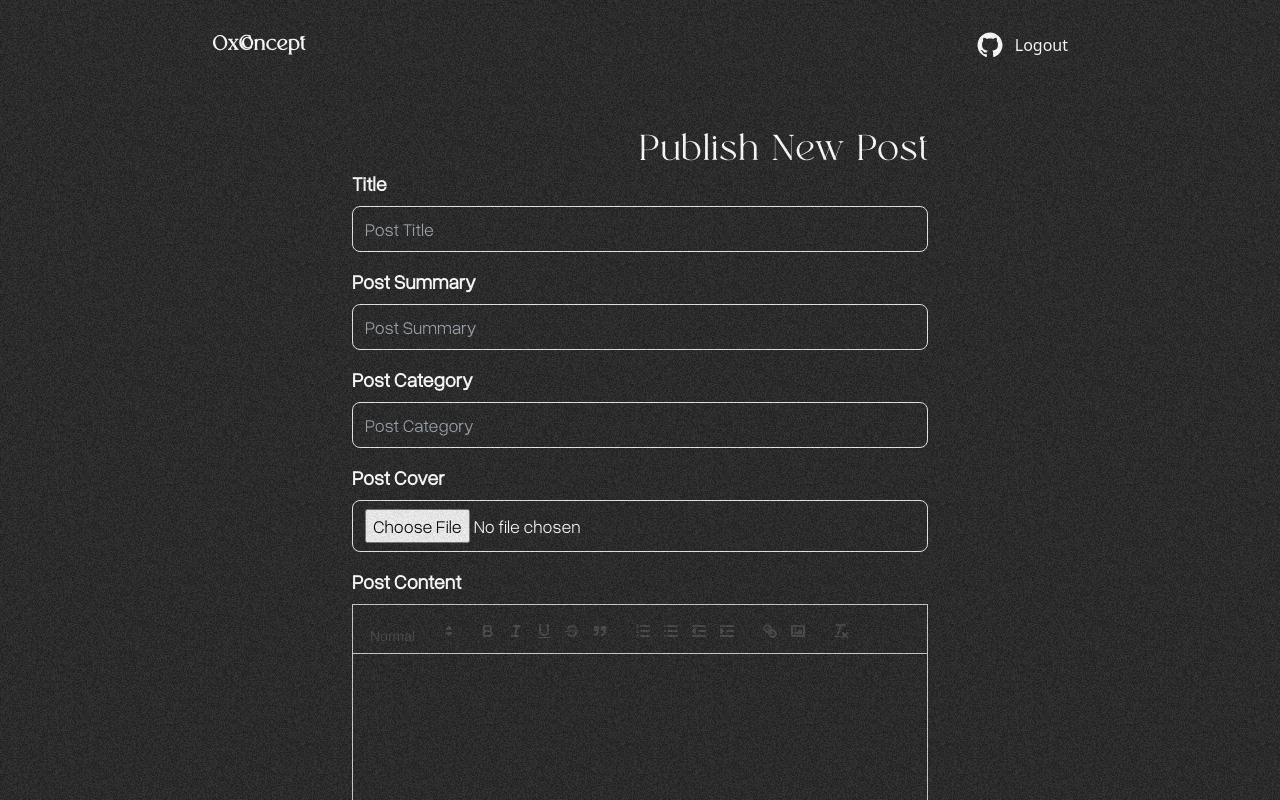
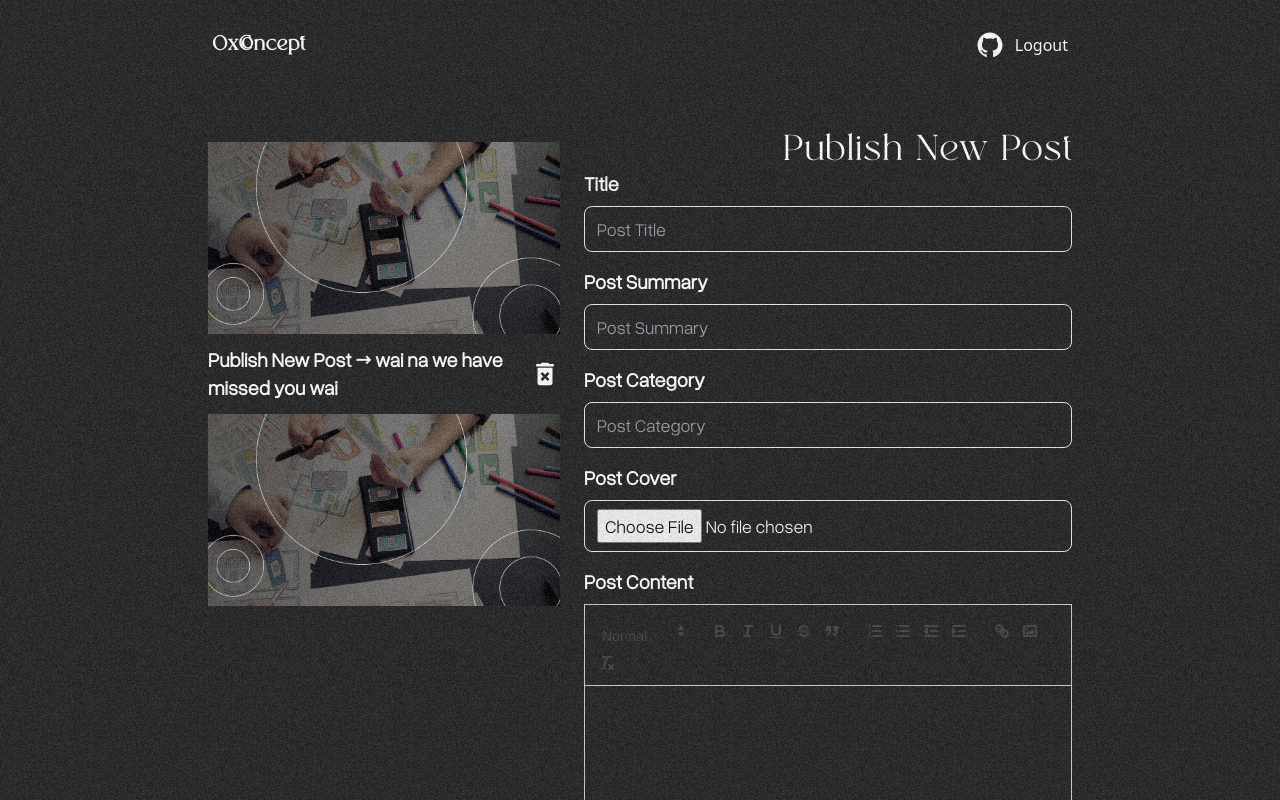
Before and after one commit to ellaboevans/0xconcept-blog, a Next.js app: page /dashboard in a window 1280 px wide. Shown: the top 800 px of the page. Built offline with nearby package versions, Linux system fonts and the light colour scheme; no server answers; sample sign-in values are in the browser's storage.

Commit message:
feat(app): Added Admin Post Lists

```diff
--- a/app/dashboard/page.tsx
+++ b/app/dashboard/page.tsx
@@ -1,9 +1,12 @@
 'use client'
 import React, { useEffect } from 'react'
-import { mochain } from '@/utils/Fonts'
+import { mochain, overusedGrotesk } from '@/utils/Fonts'
 import CreatePost from '@/components/CreatePost'
 import { useRouter } from 'next/navigation'
 import { useSession } from 'next-auth/react'
+import image from '@/images/blog_image.jpg'
+import Image from 'next/image'
+import { MdDeleteForever } from 'react-icons/md'
 
 type Props = {}
 
@@ -22,7 +25,35 @@ function Dashboard({}: Props) {
 
   if (session.status === 'authenticated') {
     return (
-      <main className="max-w-[100dvw] md:max-w-[70dvw] mx-auto my-10 px-4 flex flex-col">
+      <main className="max-w-[100dvw] md:max-w-[70dvw] mx-auto my-10 px-4 md:gap-6 flex flex-col-reverse md:flex-row justify-between">
+        <div className="max-w-2xl md:max-w-[22rem] mx-auto md:mx-0 max-h-60 md:max-h-[30rem] overflow-y-auto">
+          {/* Design blog post card for here */}
+          {[1, 2, 3, 4, 5].map((item, i) => (
+            <div className="flex flex-col my-3" key={i}>
+              <div className="h-[12rem] w-full bg-gray-100 relative">
+                <Image
+                  src={image}
+                  alt="blog image"
+                  layout="fill"
+                  objectFit="cover"
+                />
+              </div>
+              <div className="flex text-xl items-center justify-between gap-4 mt-3">
+                <h1
+                  className={` font-semibold ${overusedGrotesk.variable} font-overusedGrotesk`}
+                >
+                  Publish New Post &rarr; wai na we have missed you wai
+                </h1>
+                <span
+                  className="text-3xl cursor-pointer"
+                  onClick={() => console.log('post deleted!')}
+                >
+                  <MdDeleteForever />
+                </span>
+              </div>
+            </div>
+          ))}
+        </div>
         <CreatePost />
       </main>
     )
```
